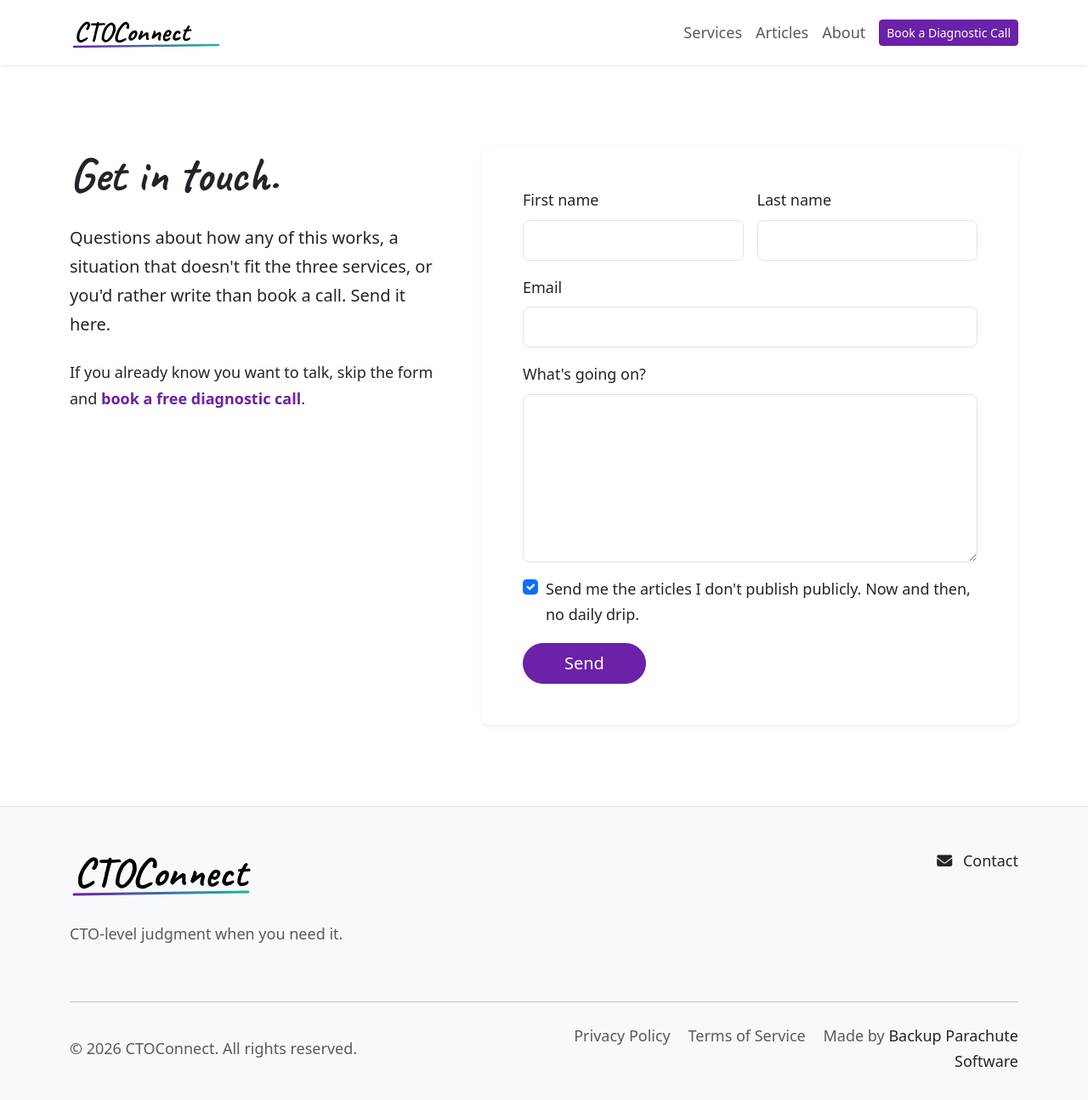
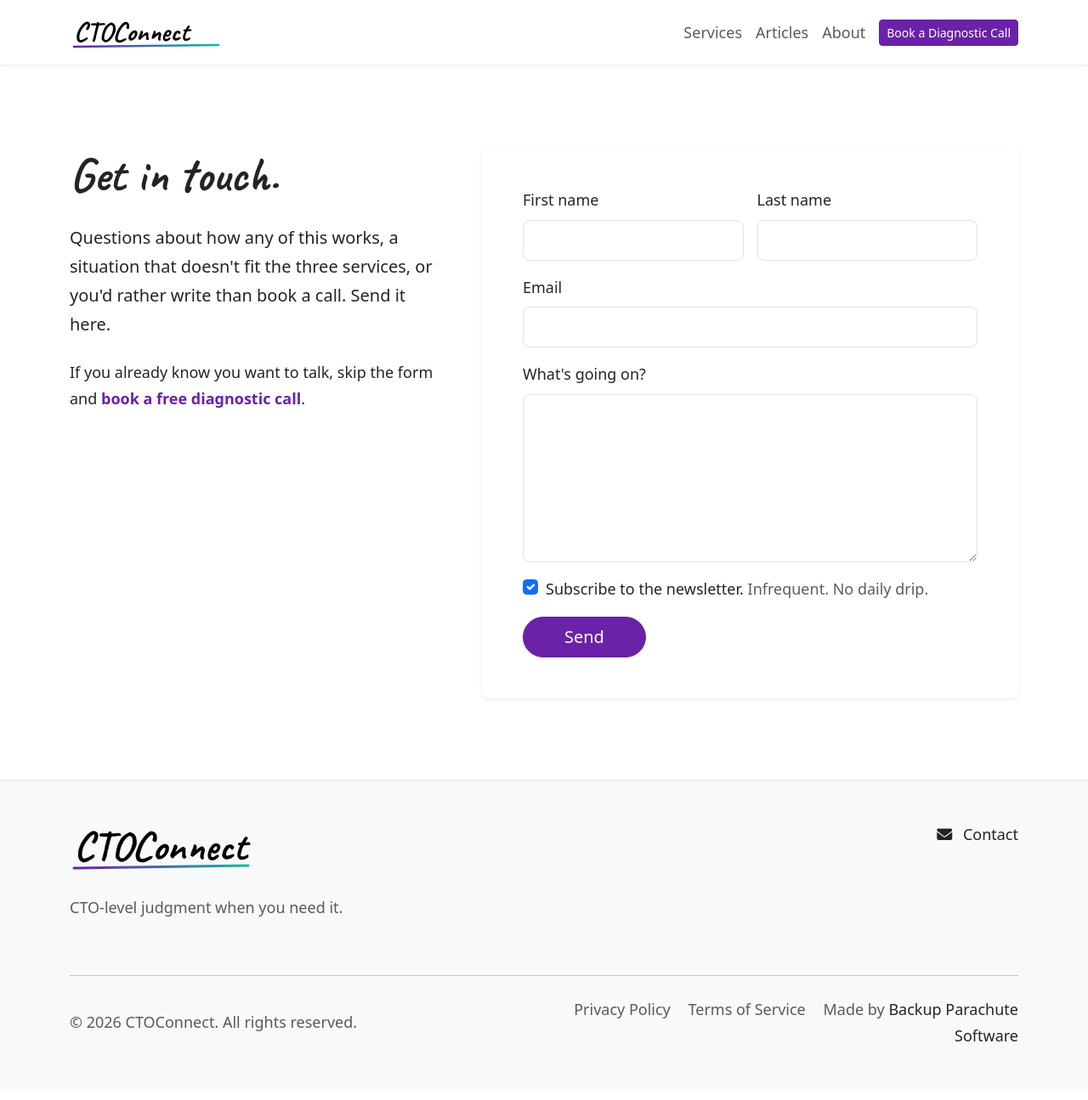
Before and after one commit to backupparachute/ctoconnect-website, a Jekyll site: the page built from contact.html, in a window 1280 px wide and 1313 px high. Shown: the top 1295 px of the window at 85% size. Built offline with Jekyll 4.4.1, drawn with Linux system fonts in a browser that asks for light colours; comment, search, counter and statistics services are not loaded.

Commit message:
Simplify the newsletter checkbox label on the contact form
Co-Authored-By: Claude Fable 5.1 <noreply@anthropic.com>
Claude-Session: https://claude.ai/code/session_01SRm99Gv3tg9q3dnUZdowJ9

```diff
--- a/contact.html
+++ b/contact.html
@@ -38,7 +38,7 @@ permalink: /contact/
                                 <div class="col-12">
                                     <div class="form-check">
                                         <input class="form-check-input" type="checkbox" id="newsletter" name="newsletter" checked>
-                                        <label class="form-check-label" for="newsletter">Send me the articles I don't publish publicly. Now and then, no daily drip.</label>
+                                        <label class="form-check-label" for="newsletter">Subscribe to the newsletter. <span class="text-muted">Infrequent. No daily drip.</span></label>
                                     </div>
                                 </div>
                                 <!-- Honeypot. Bots fill it, people never see it. -->
```
